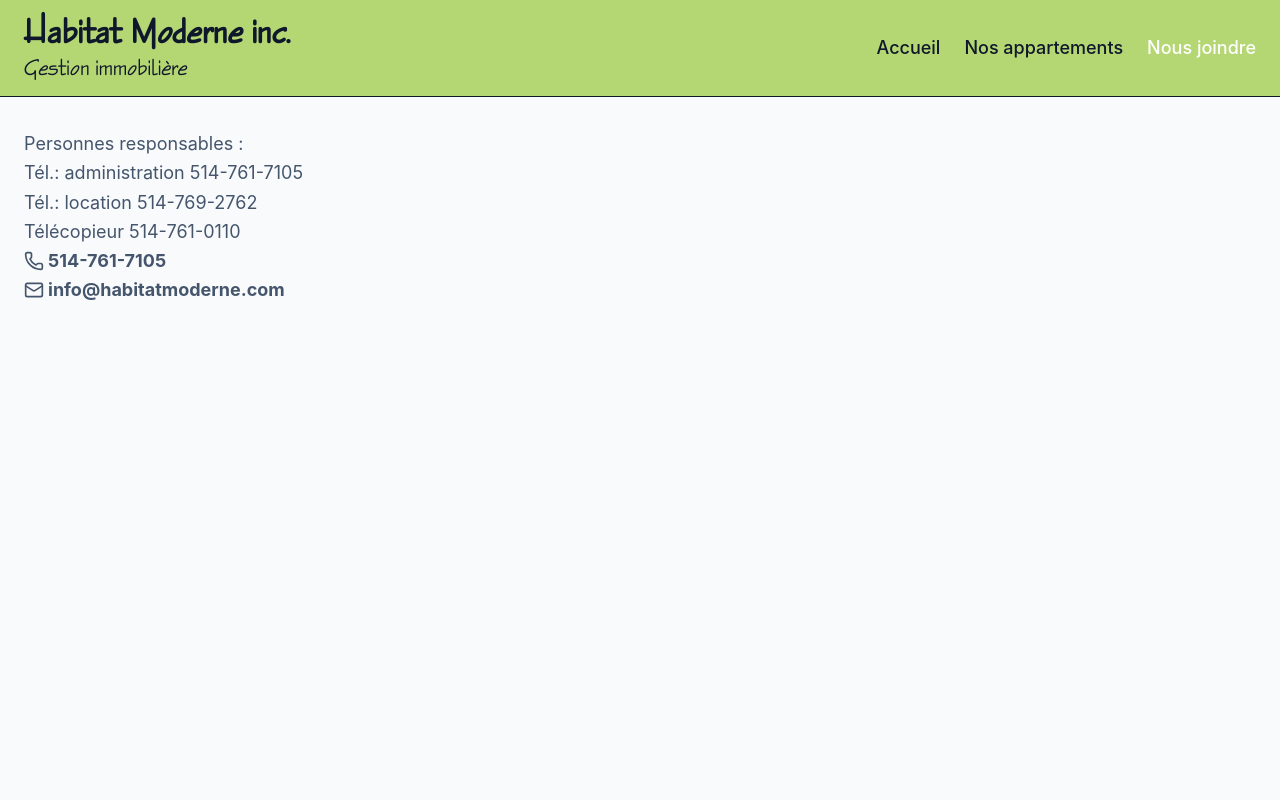
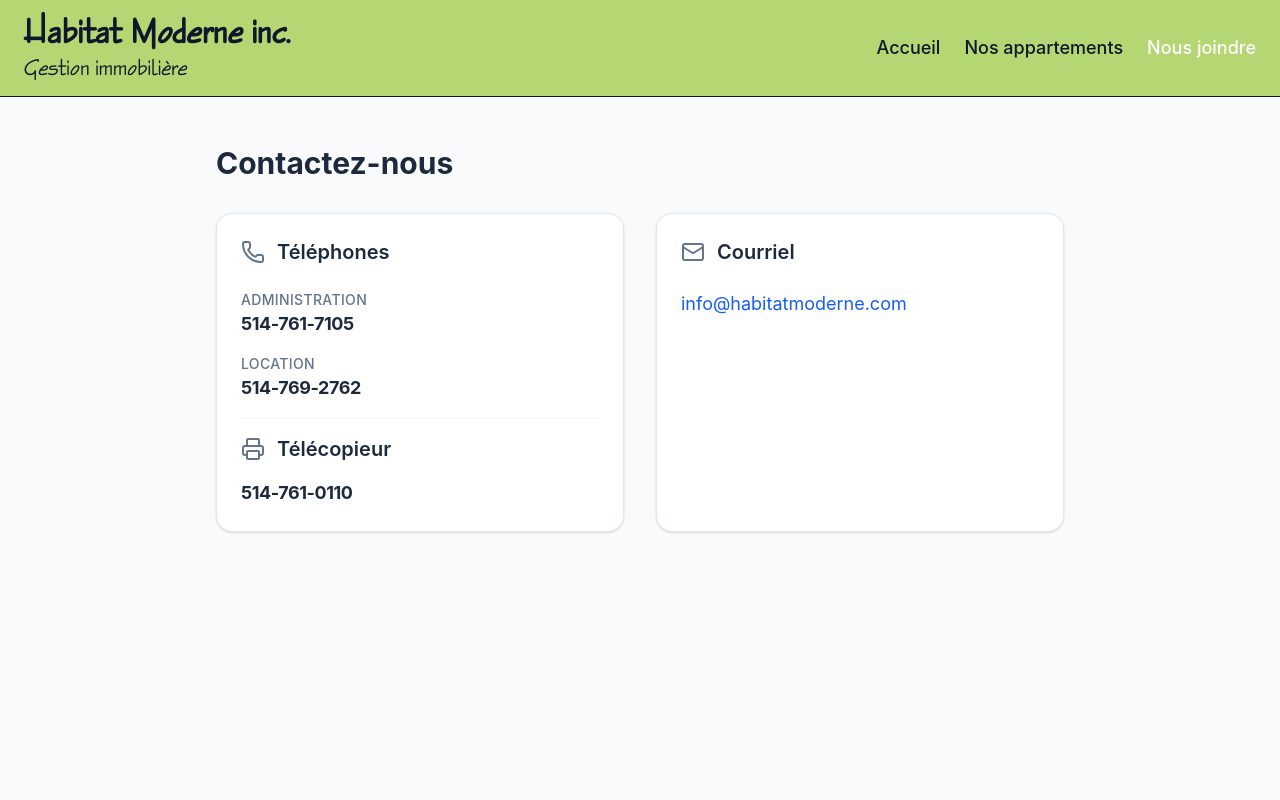
Before and after one commit to pedrovivas/habitat-moderne, a React (Vite) app: page /nous-rejoindre in a window 1280 px wide. Shown: the top 800 px of the page. Built offline with nearby package versions, Linux system fonts and the light colour scheme.

Commit message:
Change HomePage text and ContactUs layout

```diff
--- a/src/ContactUs.jsx
+++ b/src/ContactUs.jsx
@@ -1,29 +1,86 @@
-import {Phone, Mail} from "lucide-react";
+import { Phone, Mail, Printer } from "lucide-react";
 
 export default function ContactUs() {
+  const numberStyle = "text-lg font-bold tracking-tight";
+
   return (
     <div className="min-h-screen bg-slate-50 text-slate-900 pb-12">
-      <main className="max-w-7xl mx-auto px-6 pt-8 text-slate-600 leading-relaxed text-lg">
-        <p>Personnes responsables :</p>
-        <ul>
-          <li>Tél.: administration 514-761-7105</li>
-          <li>Tél.: location 514-769-2762</li>
-          <li>Télécopieur 514-761-0110</li>
-        </ul>
+      <main className="max-w-4xl mx-auto px-6 pt-12">
+        <h1 className="text-3xl font-bold mb-8 text-slate-800">
+          Contactez-nous
+        </h1>
+
+        <div className="grid gap-8 md:grid-cols-2">
+          <div className="bg-white p-6 rounded-2xl shadow-sm border border-slate-200">
+            <div className="flex items-center gap-3 mb-6 text-blue-600">
+              <Phone className="w-6 h-6 text-slate-500" />
+              <h2 className="text-xl font-semibold text-slate-800">
+                Téléphones
+              </h2>
+            </div>
+
+            <div className="space-y-4">
+              <div className="flex flex-col">
+                <span className="text-sm text-slate-500 uppercase tracking-wide font-medium">
+                  Administration
+                </span>
+                {/* Phone Mobile */}
                 <a
                   href="tel:5147617105"
-          className="flex items-center gap-1 hover:opacity-75 transition group"
+                  className={`${numberStyle} text-blue-600 md:hidden`}
                 >
-          <Phone className="w-5 h-5 group-hover:scale-110 transition" />
-          <span className="font-bold">514-761-7105</span>
+                  514-761-7105
                 </a>
+                {/* Phone Desktop */}
+                <p className={`${numberStyle} text-slate-800 hidden md:block`}>
+                  514-761-7105
+                </p>
+              </div>
+
+              <div className="flex flex-col">
+                <span className="text-sm text-slate-500 uppercase tracking-wide font-medium">
+                  Location
+                </span>
+                {/* Phone Mobile */}
+                <a
+                  href="tel:5147692762"
+                  className={`${numberStyle} text-blue-600 md:hidden`}
+                >
+                  514-769-2762
+                </a>
+                {/* Phone Desktop*/}
+                <p className={`${numberStyle} text-slate-800 hidden md:block`}>
+                  514-769-2762
+                </p>
+              </div>
+
+              <div className="pt-4 border-t border-slate-100 flex items-center gap-3 text-slate-600">
+                <Printer className="w-6 h-6 text-slate-500" />
+                <h2 className="text-xl font-semibold text-slate-800">
+                  Télécopieur
+                </h2>
+              </div>
+              <p className={`${numberStyle} text-slate-800`}>514-761-0110</p>
+            </div>
+          </div>
+
+          <div className="bg-white p-6 rounded-2xl shadow-sm border border-slate-200 flex flex-col justify-between">
+            <div>
+              <div className="flex items-center gap-3 mb-6 text-blue-600">
+                <Mail className="w-6 h-6 text-slate-500" />
+                <h2 className="text-xl font-semibold text-slate-800">
+                  Courriel
+                </h2>
+              </div>
               <a
                 href="mailto:info@habitatmoderne.com"
-          className="flex items-center gap-1 hover:opacity-75 transition group"
+                className="inline-flex items-center gap-2 text-lg text-blue-600 hover:underline"
               >
-          <Mail className="w-5 h-5 group-hover:scale-110 transition" />
-          <span className="font-bold">info@habitatmoderne.com</span>
+                info@habitatmoderne.com
               </a>
+            </div>
+          </div>
+        </div>
       </main>
     </div>
   );
--- a/src/HomePage.jsx
+++ b/src/HomePage.jsx
@@ -27,14 +27,14 @@
             </p>
 
             <p>
-              Depuis le tout début de l'entreprise, nos bureaux sont situés au
-              3572, rue Wellington, à Verdun.
+              Depuis les débuts de l'entreprise, nos bureaux sont situés au
+              3572, rue Wellington à Verdun.
             </p>
 
             <p>
-              Une structure à taille humaine privilégiant la stabilité et
-              l'expérience de notre personnel administratif et de notre équipe
-              d'entretien vous offrent un service courtois et personnalisé.
+              Notre structure à taille humaine mise sur l'expérience de notre
+              équipe administrative et d'entretien pour vous offrir un service
+              courtois et personnalisé.
             </p>
 
             <p>
```
Lines whose indentation alone changed are shown as unchanged.
